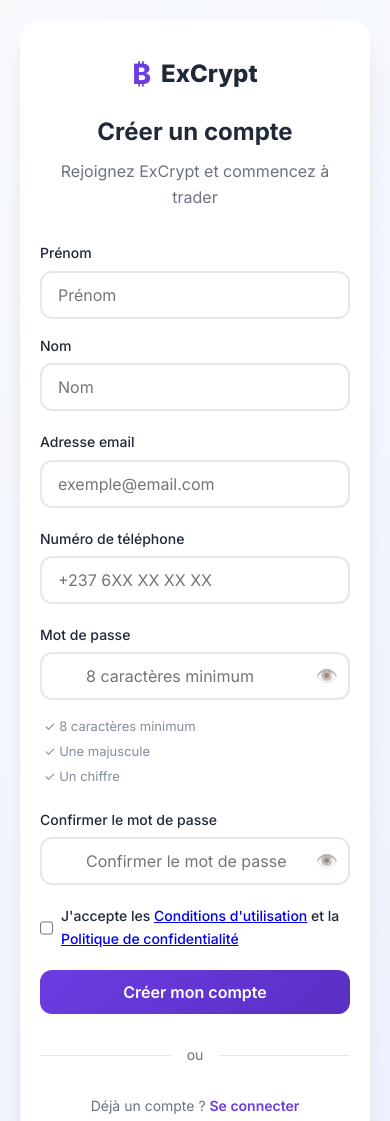
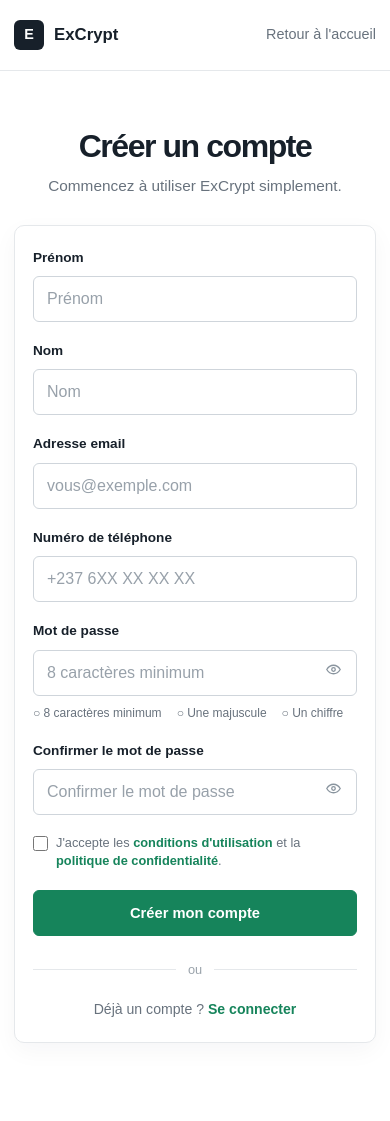
Before and after one commit to Whilfred/EXCYPT_NEW_VERSION, a plain HTML site: page frontend/pages/register.html in a window 390 px wide. Shown: the top 1121 px of the page. After the commit the page ends 1081 px from the top, so only its background shows below. Drawn offline with Linux system fonts and the light colour scheme.

Commit message:
commit register design

```diff
--- a/frontend/pages/register.html
+++ b/frontend/pages/register.html
@@ -1,136 +1,161 @@
-<!-- pages/register.html - Correction des chemins -->
 <!DOCTYPE html>
 <html lang="fr">
 <head>
   <meta charset="UTF-8">
   <meta name="viewport" content="width=device-width, initial-scale=1.0">
-    <title>Inscription - ExCrypt</title>
-    <link rel="stylesheet" href="../css/style.css">
-    <link rel="stylesheet" href="../css/auth.css">
-    <link href="https://fonts.googleapis.com/css2?family=Inter:wght@300;400;500;600;700;800&display=swap" rel="stylesheet">
+  <meta name="theme-color" content="#ffffff">
+  <title>Inscription — ExCrypt</title>
+  <style>
+    :root { --ink:#17202a; --muted:#68727d; --line:#e5e8eb; --paper:#fff; --green:#16845b; --green-dark:#0f6848; }
+    * { box-sizing:border-box; margin:0; padding:0; }
+    body { min-height:100vh; background:var(--paper); color:var(--ink); font-family:Arial,Helvetica,sans-serif; line-height:1.5; }
+    a { color:inherit; text-decoration:none; }
+    button, input { font:inherit; }
+    button { cursor:pointer; }
+    .navbar { background:#fff; border-bottom:1px solid var(--line); }
+    .container { width:min(1100px,calc(100% - 40px)); margin:0 auto; }
+    .nav-inner { min-height:70px; display:flex; align-items:center; justify-content:space-between; }
+    .logo { display:inline-flex; align-items:center; gap:10px; font-size:1.05rem; font-weight:700; }
+    .logo-mark { width:30px; height:30px; border-radius:6px; display:grid; place-items:center; background:var(--ink); color:#fff; font-size:.9rem; }
+    .back-link { color:var(--muted); font-size:.9rem; }
+    .back-link:hover { color:var(--ink); }
+    .auth-main { min-height:calc(100vh - 71px); display:flex; align-items:center; justify-content:center; padding:54px 20px; }
+    .auth-card { width:min(100%,520px); }
+    .auth-header { text-align:center; margin-bottom:28px; }
+    .auth-header h1 { font-size:clamp(2rem,5vw,2.55rem); line-height:1.08; letter-spacing:-.045em; margin-bottom:10px; }
+    .auth-header p { color:var(--muted); font-size:.96rem; }
+    .auth-form { border:1px solid var(--line); border-radius:10px; padding:28px; background:#fff; box-shadow:0 8px 24px rgba(23,32,42,.04); }
+    .form-row { display:grid; grid-template-columns:1fr 1fr; gap:14px; }
+    .form-group { margin-bottom:19px; }
+    label { display:block; color:var(--ink); font-size:.85rem; font-weight:600; margin-bottom:8px; }
+    input { width:100%; height:46px; padding:0 13px; border:1px solid #cfd5db; border-radius:6px; outline:0; color:var(--ink); background:#fff; transition:border-color .2s,box-shadow .2s; }
+    input::placeholder { color:#98a1aa; }
+    input:hover { border-color:#aeb7bf; }
+    input:focus { border-color:var(--green); box-shadow:0 0 0 3px rgba(22,132,91,.12); }
+    .input-wrapper { position:relative; }
+    .input-wrapper input { padding-right:42px; }
+    .toggle-password { position:absolute; top:50%; right:9px; transform:translateY(-50%); border:0; background:transparent; color:#89949e; padding:6px; }
+    .toggle-password:hover { color:var(--green); }
+    .toggle-password:focus-visible, .back-link:focus-visible, .btn-primary:focus-visible { outline:3px solid rgba(22,132,91,.2); outline-offset:2px; }
+    .password-requirements { display:flex; flex-wrap:wrap; gap:5px 15px; list-style:none; margin-top:8px; color:var(--muted); font-size:.75rem; }
+    .req-item.valid { color:var(--green); }
+    .checkbox-label { display:flex; align-items:flex-start; gap:8px; color:var(--muted); font-size:.8rem; font-weight:400; line-height:1.45; cursor:pointer; }
+    .checkbox-label input { flex:0 0 auto; width:15px; height:15px; margin-top:2px; padding:0; accent-color:var(--green); }
+    .checkbox-label a, .auth-link { color:var(--green); font-weight:600; }
+    .checkbox-label a:hover, .auth-link:hover { color:var(--green-dark); text-decoration:underline; }
+    .btn-primary { width:100%; min-height:46px; border:1px solid var(--green); border-radius:6px; background:var(--green); color:#fff; font-size:.92rem; font-weight:600; transition:background .2s,border-color .2s; }
+    .btn-primary:hover { background:var(--green-dark); border-color:var(--green-dark); }
+    .auth-divider { display:flex; align-items:center; gap:12px; margin:24px 0 20px; color:#9aa3ab; font-size:.8rem; }
+    .auth-divider::before, .auth-divider::after { content:""; height:1px; flex:1; background:var(--line); }
+    .auth-alternative { text-align:center; color:var(--muted); font-size:.88rem; }
+    .auth-alternative p { margin:0; }
+    .spinner { width:16px; height:16px; display:inline-block; border:2px solid rgba(255,255,255,.35); border-top-color:#fff; border-radius:50%; animation:spin .8s linear infinite; vertical-align:middle; }
+    @keyframes spin { to { transform:rotate(360deg); } }
+    @media (max-width:620px) {
+      .container { width:min(100% - 28px,1100px); }
+      .auth-main { min-height:calc(100vh - 71px); padding:38px 14px; align-items:flex-start; }
+      .auth-card { margin-top:20px; }
+      .auth-form { padding:22px 18px; }
+      .form-row { grid-template-columns:1fr; gap:0; }
+    }
+    @media (prefers-reduced-motion:reduce) { *,*::before,*::after { animation-duration:.01ms !important; transition-duration:.01ms !important; } }
+  </style>
 </head>
-<body class="auth-page">
-    <div class="auth-container">
-        <div class="auth-card">
-            <div class="auth-header">
-                <a href="../index.html" class="auth-logo">
-                    <span class="logo-icon">₿</span>
-                    <span class="logo-text">ExCrypt</span>
-                </a>
-                <h1>Créer un compte</h1>
-                <p>Rejoignez ExCrypt et commencez à trader</p>
+<body>
+  <nav class="navbar">
+    <div class="container nav-inner">
+      <a class="logo" href="../index.html" aria-label="Retour à l'accueil ExCrypt"><span class="logo-mark" aria-hidden="true">E</span><span>ExCrypt</span></a>
+      <a class="back-link" href="../index.html">Retour à l'accueil</a>
     </div>
+  </nav>
+
+  <main class="auth-main">
+    <section class="auth-card" aria-labelledby="register-title">
+      <header class="auth-header">
+        <h1 id="register-title">Créer un compte</h1>
+        <p>Commencez à utiliser ExCrypt simplement.</p>
+      </header>
 
       <form id="registerForm" class="auth-form">
         <div class="form-row">
           <div class="form-group">
             <label for="firstName">Prénom</label>
-                        <input
-                            type="text"
-                            id="firstName"
-                            name="firstName"
-                            placeholder="Prénom"
-                            required
-                        />
+            <input type="text" id="firstName" name="firstName" placeholder="Prénom" required autocomplete="given-name">
           </div>
           <div class="form-group">
             <label for="lastName">Nom</label>
-                        <input
-                            type="text"
-                            id="lastName"
-                            name="lastName"
-                            placeholder="Nom"
-                            required
-                        />
+            <input type="text" id="lastName" name="lastName" placeholder="Nom" required autocomplete="family-name">
           </div>
         </div>
 
         <div class="form-group">
           <label for="email">Adresse email</label>
-                    <input
-                        type="email"
-                        id="email"
-                        name="email"
-                        placeholder="exemple@email.com"
-                        required
-                    />
+          <input type="email" id="email" name="email" placeholder="vous@exemple.com" required autocomplete="email">
         </div>
 
         <div class="form-group">
           <label for="phoneNumber">Numéro de téléphone</label>
-                    <input
-                        type="tel"
-                        id="phoneNumber"
-                        name="phoneNumber"
-                        placeholder="+237 6XX XX XX XX"
-                        required
-                    />
+          <input type="tel" id="phoneNumber" name="phoneNumber" placeholder="+237 6XX XX XX XX" required autocomplete="tel">
         </div>
 
         <div class="form-group">
           <label for="password">Mot de passe</label>
           <div class="input-wrapper">
-                        <input
-                            type="password"
-                            id="password"
-                            name="password"
-                            placeholder="8 caractères minimum"
-                            required
-                            minlength="8"
-                        />
-                        <button type="button" class="toggle-password" id="togglePassword">
-                            👁️
-                        </button>
+            <input type="password" id="password" name="password" placeholder="8 caractères minimum" required minlength="8" autocomplete="new-password">
+            <button type="button" class="toggle-password" id="togglePassword" aria-label="Afficher le mot de passe" aria-pressed="false"><svg viewBox="0 0 24 24" width="17" height="17" fill="none" stroke="currentColor" stroke-width="1.8"><path d="M2.5 12s3.5-6 9.5-6 9.5 6 9.5 6-3.5 6-9.5 6-9.5-6-9.5-6Z"></path><circle cx="12" cy="12" r="2.5"></circle></svg></button>
           </div>
-                    <ul class="password-requirements" id="passwordRequirements">
-                        <li class="req-item" data-req="length">✓ 8 caractères minimum</li>
-                        <li class="req-item" data-req="uppercase">✓ Une majuscule</li>
-                        <li class="req-item" data-req="number">✓ Un chiffre</li>
+          <ul class="password-requirements" id="passwordRequirements" aria-label="Exigences du mot de passe">
+            <li class="req-item" data-req="length">○ 8 caractères minimum</li>
+            <li class="req-item" data-req="uppercase">○ Une majuscule</li>
+            <li class="req-item" data-req="number">○ Un chiffre</li>
           </ul>
         </div>
 
         <div class="form-group">
           <label for="confirmPassword">Confirmer le mot de passe</label>
           <div class="input-wrapper">
-                        <input
-                            type="password"
-                            id="confirmPassword"
-                            name="confirmPassword"
-                            placeholder="Confirmer le mot de passe"
-                            required
-                        />
-                        <button type="button" class="toggle-password" id="toggleConfirmPassword">
-                            👁️
-                        </button>
+            <input type="password" id="confirmPassword" name="confirmPassword" placeholder="Confirmer le mot de passe" required autocomplete="new-password">
+            <button type="button" class="toggle-password" id="toggleConfirmPassword" aria-label="Afficher la confirmation du mot de passe" aria-pressed="false"><svg viewBox="0 0 24 24" width="17" height="17" fill="none" stroke="currentColor" stroke-width="1.8"><path d="M2.5 12s3.5-6 9.5-6 9.5 6 9.5 6-3.5 6-9.5 6-9.5-6-9.5-6Z"></path><circle cx="12" cy="12" r="2.5"></circle></svg></button>
           </div>
         </div>
 
         <div class="form-group">
-                    <label class="checkbox-label">
-                        <input type="checkbox" name="terms" id="terms" required />
-                        <span>J'accepte les <a href="#">Conditions d'utilisation</a> et la <a href="#">Politique de confidentialité</a></span>
-                    </label>
+          <label class="checkbox-label"><input type="checkbox" name="terms" id="terms" required><span>J'accepte les <a href="#">conditions d'utilisation</a> et la <a href="#">politique de confidentialité</a>.</span></label>
         </div>
 
-                <button type="submit" class="btn btn-primary btn-block" id="registerBtn">
-                    <span class="btn-text">Créer mon compte</span>
-                    <span class="btn-loader" style="display: none;">
-                        <span class="spinner"></span>
-                    </span>
-                </button>
-
-                <div class="auth-divider">
-                    <span>ou</span>
-                </div>
-
-                <div class="auth-alternative">
-                    <p>Déjà un compte ? <a href="login.html" class="auth-link">Se connecter</a></p>
-                </div>
+        <button type="submit" class="btn-primary" id="registerBtn"><span class="btn-text">Créer mon compte</span><span class="btn-loader" style="display:none"><span class="spinner" aria-hidden="true"></span></span></button>
+        <div class="auth-divider" aria-hidden="true"><span>ou</span></div>
+        <div class="auth-alternative"><p>Déjà un compte ? <a href="login.html" class="auth-link">Se connecter</a></p></div>
       </form>
-        </div>
-    </div>
+    </section>
+  </main>
 
   <script src="../js/api.js"></script>
   <script src="../js/auth.js"></script>
+  <script>
+    function setupPasswordToggle(buttonId, inputId) {
+      const button = document.getElementById(buttonId);
+      const input = document.getElementById(inputId);
+      button?.addEventListener('click', () => {
+        const isVisible = input.type === 'text';
+        input.type = isVisible ? 'password' : 'text';
+        button.setAttribute('aria-pressed', String(!isVisible));
+        button.setAttribute('aria-label', isVisible ? 'Afficher le mot de passe' : 'Masquer le mot de passe');
+      });
+    }
+    setupPasswordToggle('togglePassword', 'password');
+    setupPasswordToggle('toggleConfirmPassword', 'confirmPassword');
+
+    const password = document.getElementById('password');
+    password?.addEventListener('input', () => {
+      const value = password.value;
+      const checks = { length: value.length >= 8, uppercase: /[A-Z]/.test(value), number: /\d/.test(value) };
+      document.querySelectorAll('.req-item').forEach(item => {
+        const valid = checks[item.dataset.req];
+        item.classList.toggle('valid', valid);
+        item.textContent = (valid ? '✓ ' : '○ ') + item.textContent.slice(2);
+      });
+    });
+  </script>
 </body>
 </html>
```
Lines whose indentation alone changed are shown as unchanged.
